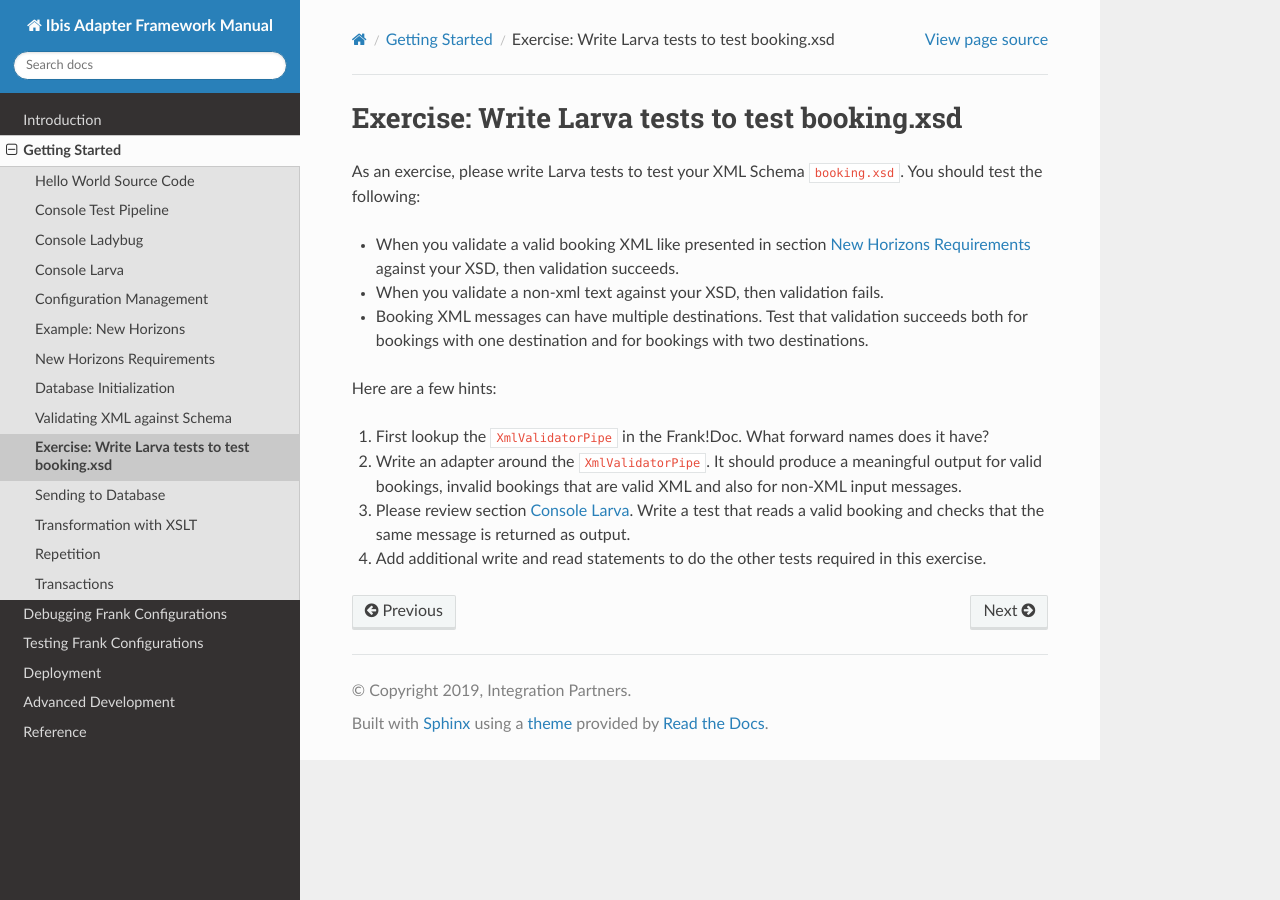
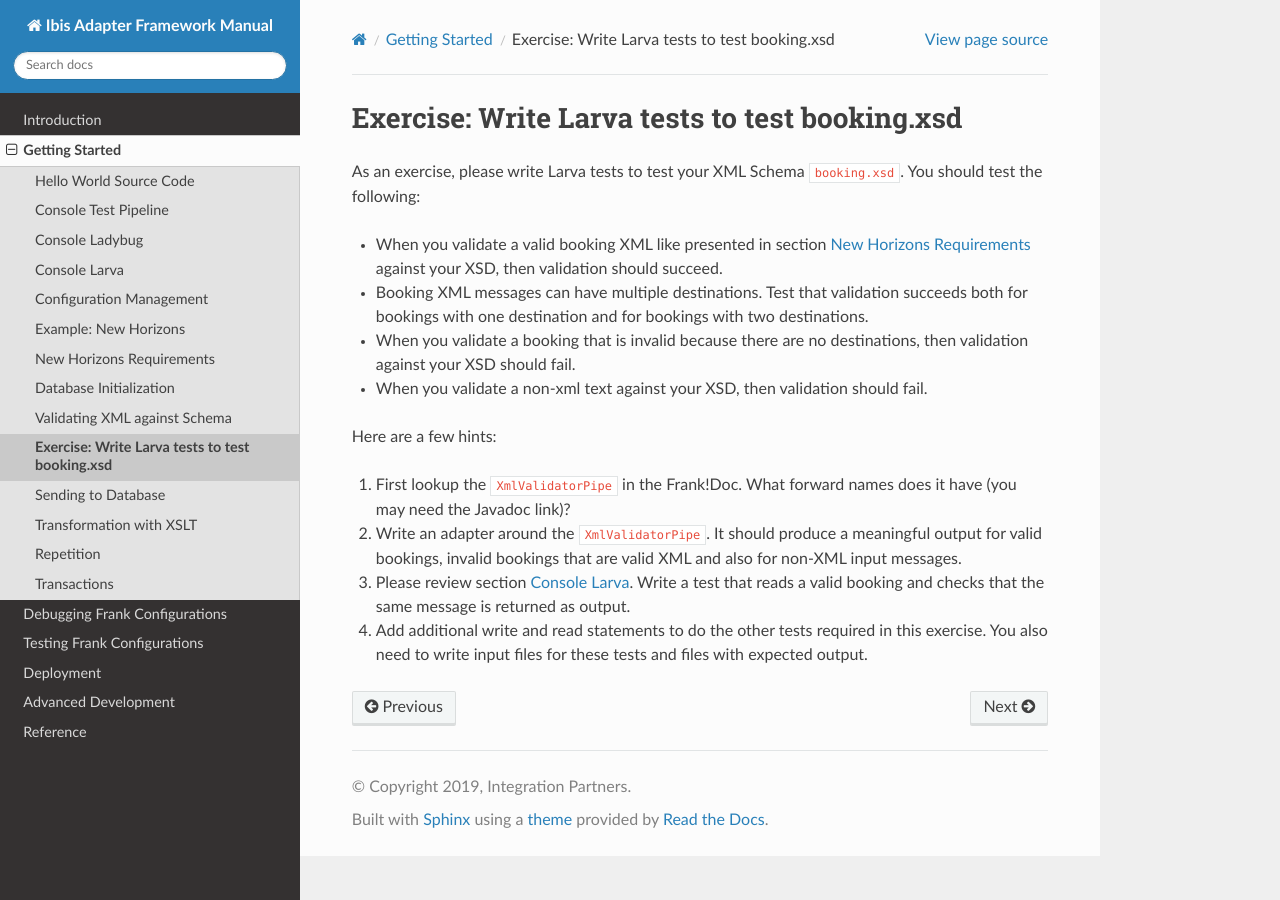
Before and after one commit to frankframework/frank-manual, a Sphinx documentation site: the page built from docs/source/gettingStarted/horizonsLarvaExercise.rst, in a window 1280 px wide. Built offline with Sphinx 7.4.7 and the Read the Docs theme 2.0.0, drawn with Linux system fonts in a browser that asks for light colours.

Commit message:
Add extra Larva test to Larva exercise in Getting Started

```diff
--- a/docs/source/gettingStarted/horizonsLarvaExercise.rst
+++ b/docs/source/gettingStarted/horizonsLarvaExercise.rst
@@ -3,13 +3,14 @@ Exercise: Write Larva tests to test booking.xsd
 
 As an exercise, please write Larva tests to test your XML Schema ``booking.xsd``. You should test the following:
 
-* When you validate a valid booking XML like presented in section :ref:`horizonsInterfaces` against your XSD, then validation succeeds.
-* When you validate a non-xml text against your XSD, then validation fails.
+* When you validate a valid booking XML like presented in section :ref:`horizonsInterfaces` against your XSD, then validation should succeed.
 * Booking XML messages can have multiple destinations. Test that validation succeeds both for bookings with one destination and for bookings with two destinations.
+* When you validate a booking that is invalid because there are no destinations, then validation against your XSD should fail.
+* When you validate a non-xml text against your XSD, then validation should fail.
 
 Here are a few hints:
 
-#. First lookup the ``XmlValidatorPipe`` in the Frank!Doc. What forward names does it have?
+#. First lookup the ``XmlValidatorPipe`` in the Frank!Doc. What forward names does it have (you may need the Javadoc link)?
 #. Write an adapter around the ``XmlValidatorPipe``. It should produce a meaningful output for valid bookings, invalid bookings that are valid XML and also for non-XML input messages.
 #. Please review section :ref:`gettingStartedLarva`. Write a test that reads a valid booking and checks that the same message is returned as output.
-#. Add additional write and read statements to do the other tests required in this exercise.
+#. Add additional write and read statements to do the other tests required in this exercise. You also need to write input files for these tests and files with expected output.
```
Also changed, not shown: 2 other files.
